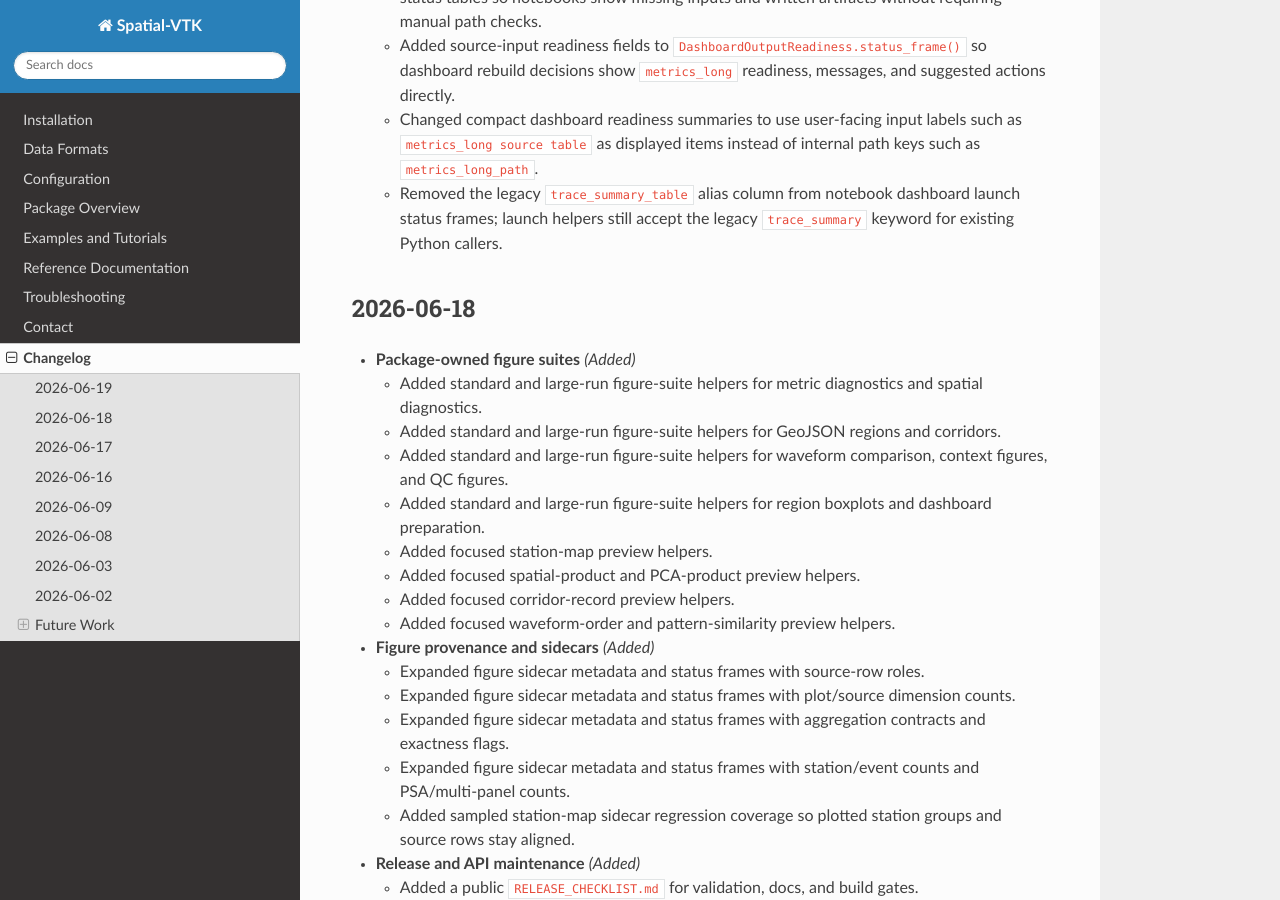
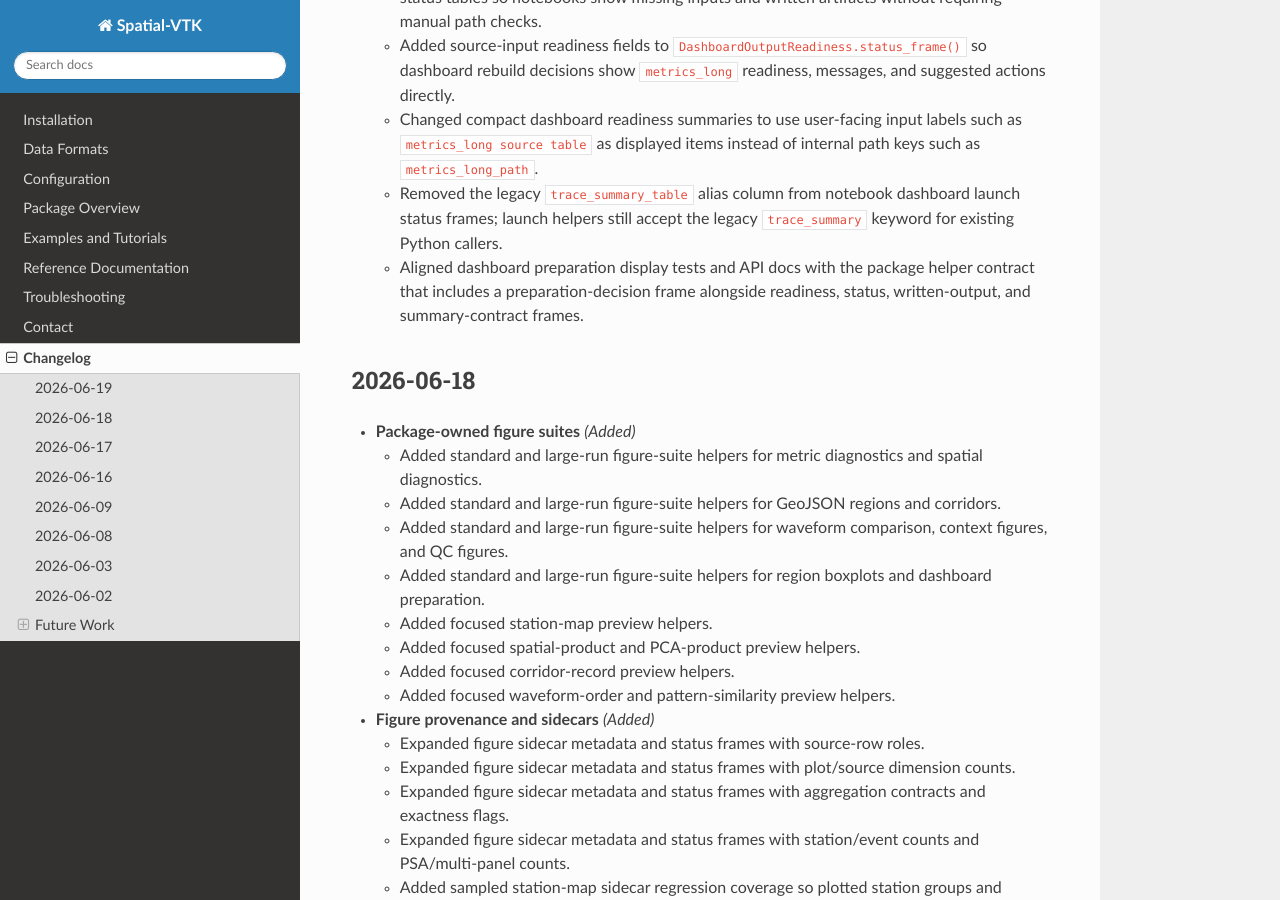
Before and after one commit to bcbirkel/spatial-vtk, a Sphinx documentation site: the page built from docs/changelog.rst, in a window 1280 px wide and 900 px high, scrolled down 12350 px. Built offline with Sphinx 7.4.7 and the Read the Docs theme 3.1.0, drawn with Linux system fonts in a browser that asks for light colours.

Commit message:
Align dashboard preparation display contract

```diff
--- a/docs/changelog.rst
+++ b/docs/changelog.rst
@@ -634,6 +634,9 @@ Changelog
   - Removed the legacy ``trace_summary_table`` alias column from notebook
     dashboard launch status frames; launch helpers still accept the legacy
     ``trace_summary`` keyword for existing Python callers.
+  - Aligned dashboard preparation display tests and API docs with the package
+    helper contract that includes a preparation-decision frame alongside
+    readiness, status, written-output, and summary-contract frames.
 
 2026-06-18
 ----------
```
Also changed, not shown: docs/reference/api/visualize.rst (+5 -4 lines), 1 other file.
